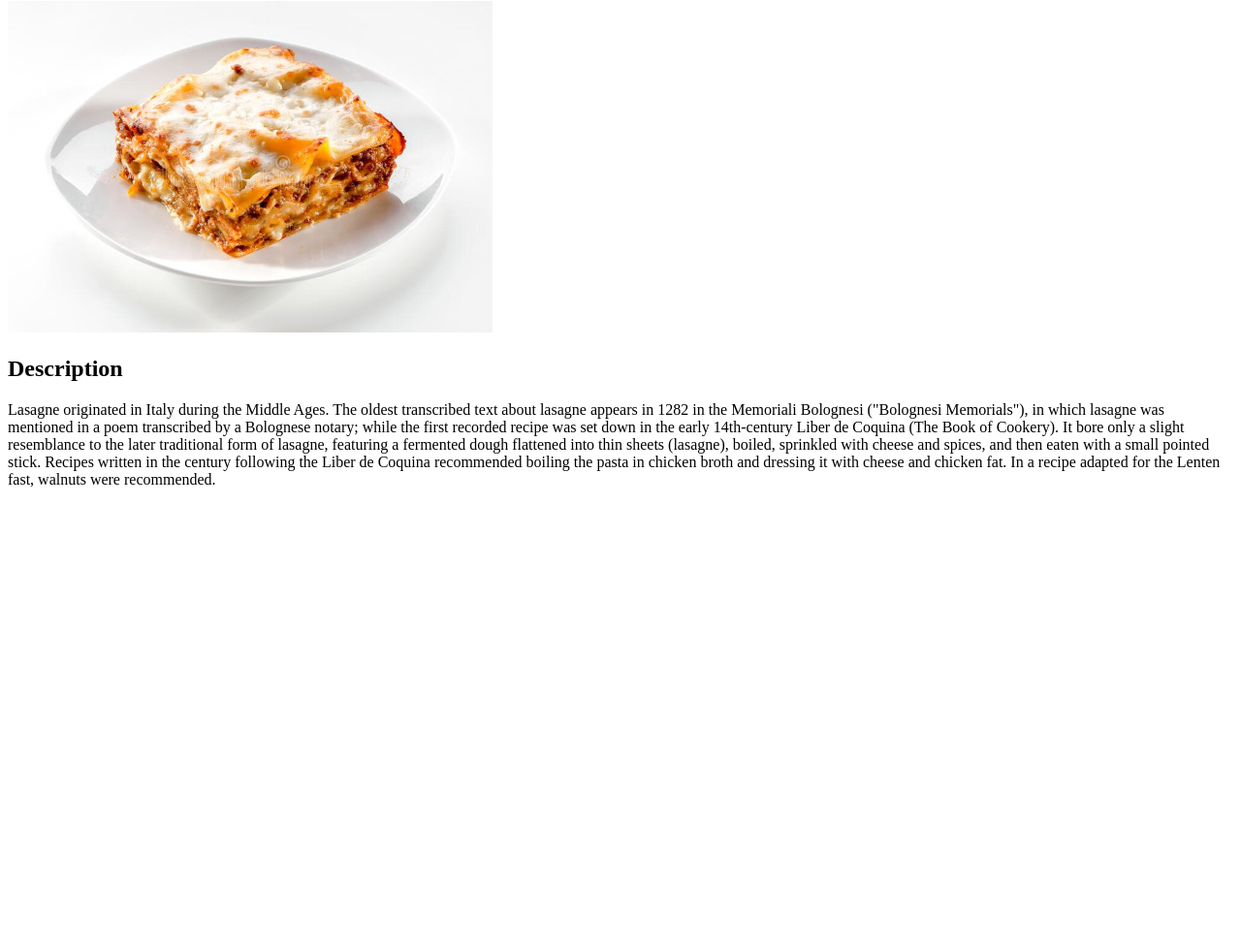
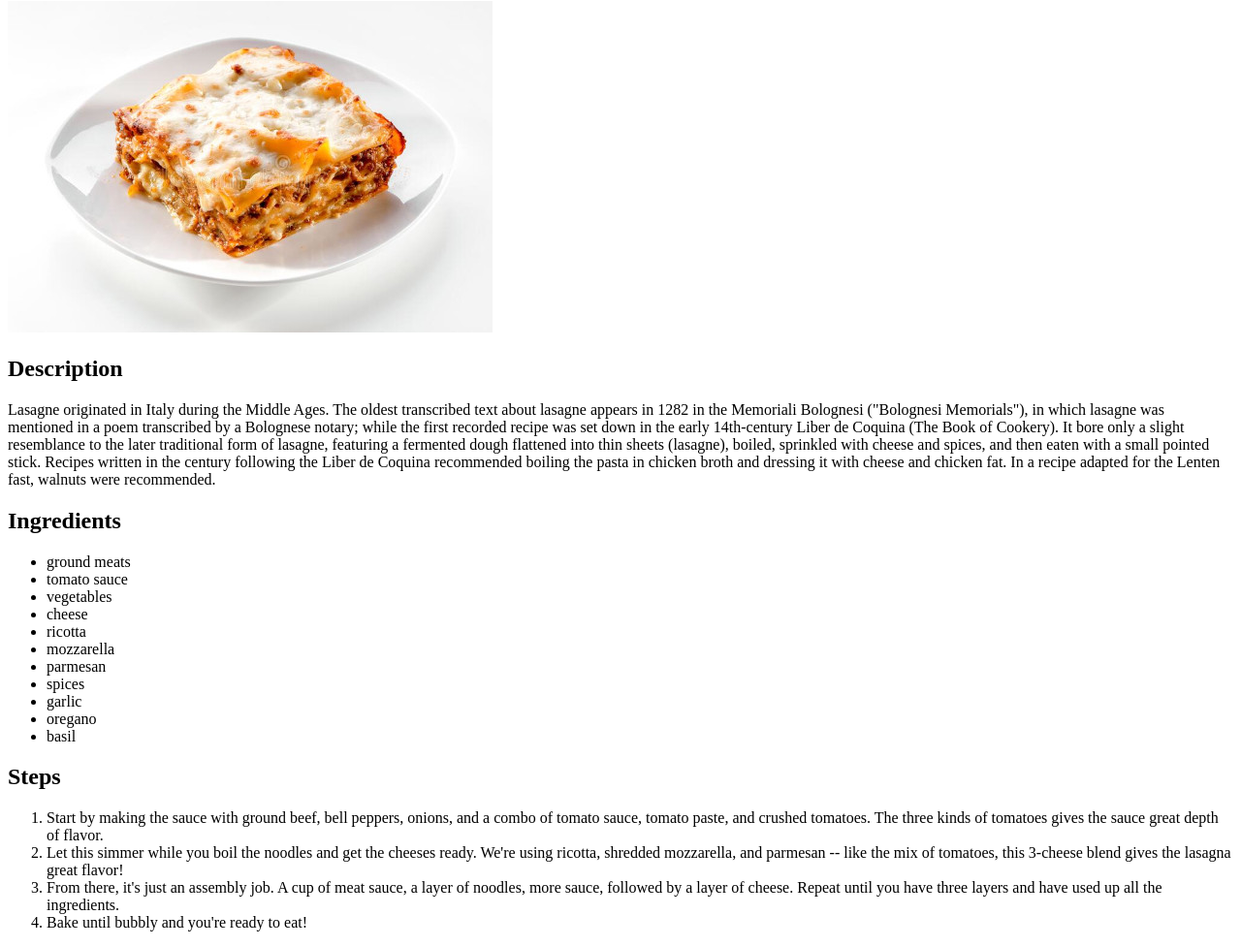
Before and after one commit to Trailokya-Taye/odin-recipes, a plain HTML site: page recipes/lasagna.html in a window 1280 px wide. Shown: the part 79-1056 px from the top of the page at 97% size. Before the commit the page ends 800 px from the top, so only its background shows below. Drawn offline with Linux system fonts and the light colour scheme.

Commit message:
(Edit) index.html
Added a link to lasagna.html

(Edit) lasagna.html

Added lasagna image, Description, Recipe list and Steps to make lasagna

```diff
--- a/recipes/lasagna.html
+++ b/recipes/lasagna.html
@@ -14,5 +14,33 @@
 
         <h2>Description</h2>
         <p>Lasagne originated in Italy during the Middle Ages. The oldest transcribed text about lasagne appears in 1282 in the Memoriali Bolognesi ("Bolognesi Memorials"), in which lasagne was mentioned in a poem transcribed by a Bolognese notary; while the first recorded recipe was set down in the early 14th-century Liber de Coquina (The Book of Cookery). It bore only a slight resemblance to the later traditional form of lasagne, featuring a fermented dough flattened into thin sheets (lasagne), boiled, sprinkled with cheese and spices, and then eaten with a small pointed stick. Recipes written in the century following the Liber de Coquina recommended boiling the pasta in chicken broth and dressing it with cheese and chicken fat. In a recipe adapted for the Lenten fast, walnuts were recommended.</p>
+
+        <h2>Ingredients</h2>
+        <ul>
+            <li>ground meats</li>
+            <li>tomato sauce</li>
+            <li>vegetables</li>
+            <li>cheese</li>
+            <li>ricotta</li>
+            <li>mozzarella</li>
+            <li>parmesan</li>
+            <li>spices</li>
+            <li>garlic</li>
+            <li>oregano</li>
+            <li>basil</li></li>
+        </ul>
+
+        <h2>Steps</h2>
+        <ol>
+            <li>Start by making the sauce with ground beef, bell peppers, onions, and a combo of tomato sauce, tomato paste, and crushed tomatoes. The three kinds of tomatoes gives the sauce great depth of flavor.</li>
+            <li>Let this simmer while you boil the noodles and get the cheeses ready. We're using ricotta, shredded mozzarella, and parmesan -- like the mix of tomatoes, this 3-cheese blend gives the lasagna great flavor!</li>
+            <li>From there, it's just an assembly job. A cup of meat sauce, a layer of noodles, more sauce, followed by a layer of cheese. Repeat until you have three layers and have used up all the ingredients.</li>
+            <li>Bake until bubbly and you're ready to eat!</li>
+
+        </ol>
+
+
     </body>
+
+
 </html>
```
Also changed, not shown: index.html (+2 -0 lines).
